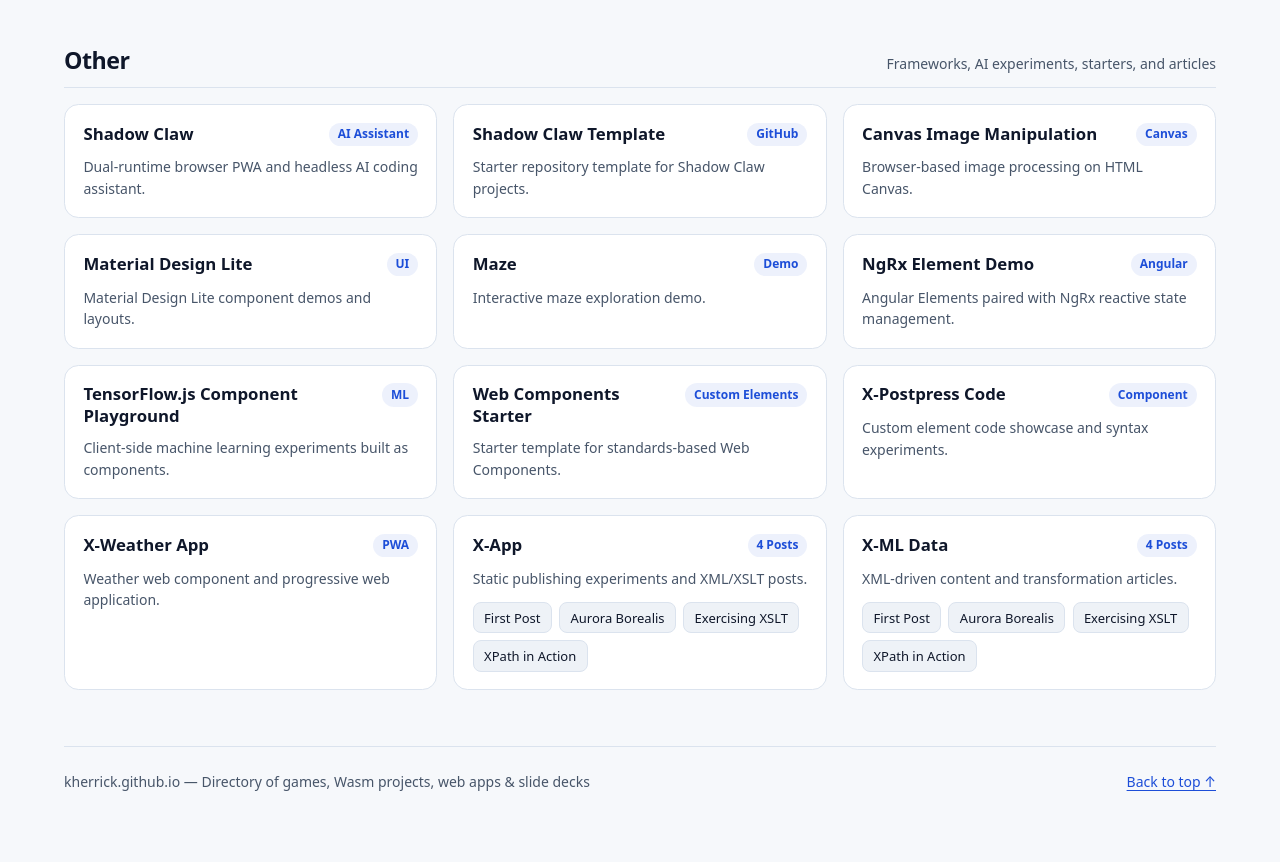
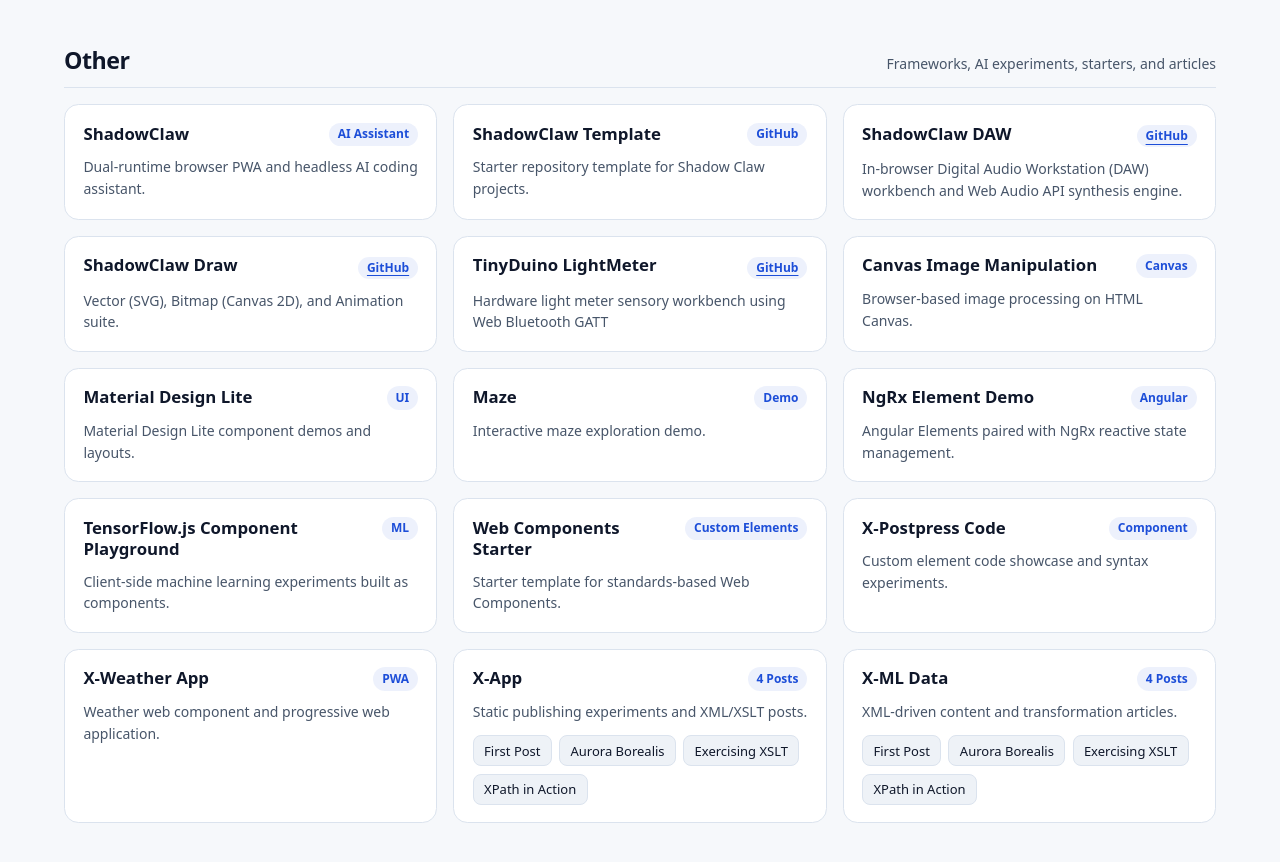
Before and after one commit to kherrick/kherrick.github.io, a plain HTML site: page index.html in a window 1280 px wide. Shown: the part 2995-3857 px from the top of the page. Drawn offline with Linux system fonts and the light colour scheme.

Commit message:
update links

```diff
--- a/index.html
+++ b/index.html
@@ -2943,7 +2943,7 @@
           <article class="card filterable-card">
             <div class="card-title-row">
               <h3>
-                <a href="https://xt-ml.github.io/shadow-claw/">Shadow Claw</a>
+                <a href="https://xt-ml.github.io/shadow-claw/">ShadowClaw</a>
               </h3>
               <span class="badge">AI Assistant</span>
             </div>
@@ -2956,13 +2956,62 @@
             <div class="card-title-row">
               <h3>
                 <a href="https://github.com/xt-ml/shadow-claw-template/"
-                  >Shadow Claw Template</a
+                  >ShadowClaw Template</a
                 >
               </h3>
               <span class="badge">GitHub</span>
             </div>
             <p class="card-desc">
               Starter repository template for Shadow Claw projects.
+            </p>
+          </article>
+
+          <article class="card filterable-card">
+            <div class="card-title-row">
+              <h3>
+                <a href="https://xt-ml.github.io/shadow-claw-daw/"
+                  >ShadowClaw DAW</a
+                >
+              </h3>
+              <a href="https://github.com/xt-ml/shadow-claw-daw/"
+                ><span class="badge">GitHub</span></a
+              >
+            </div>
+            <p class="card-desc">
+              In-browser Digital Audio Workstation (DAW) workbench and Web Audio
+              API synthesis engine.
+            </p>
+          </article>
+
+          <article class="card filterable-card">
+            <div class="card-title-row">
+              <h3>
+                <a href="https://xt-ml.github.io/shadow-claw-draw/"
+                  >ShadowClaw Draw</a
+                >
+              </h3>
+              <a href="https://github.com/xt-ml/shadow-claw-draw/"
+                ><span class="badge">GitHub</span></a
+              >
+            </div>
+            <p class="card-desc">
+              Vector (SVG), Bitmap (Canvas 2D), and Animation suite.
+            </p>
+          </article>
+
+          <article class="card filterable-card">
+            <div class="card-title-row">
+              <h3>
+                <a href="https://xt-ml.github.io/shadow-claw-light-meter/"
+                  >TinyDuino LightMeter</a
+                >
+              </h3>
+              <a href="https://github.com/xt-ml/shadow-claw-light-meter"
+                ><span class="badge">GitHub</span></a
+              >
+            </div>
+            <p class="card-desc">
+              Hardware light meter sensory workbench using Web Bluetooth GATT
             </p>
           </article>
 
```
